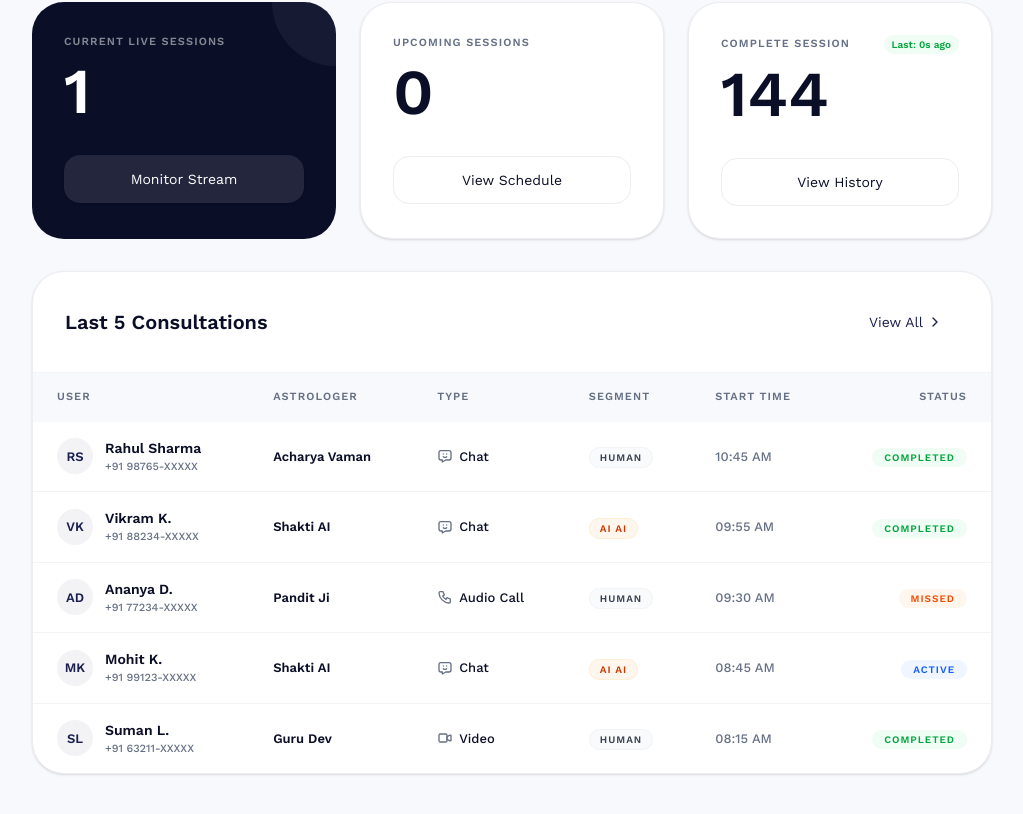
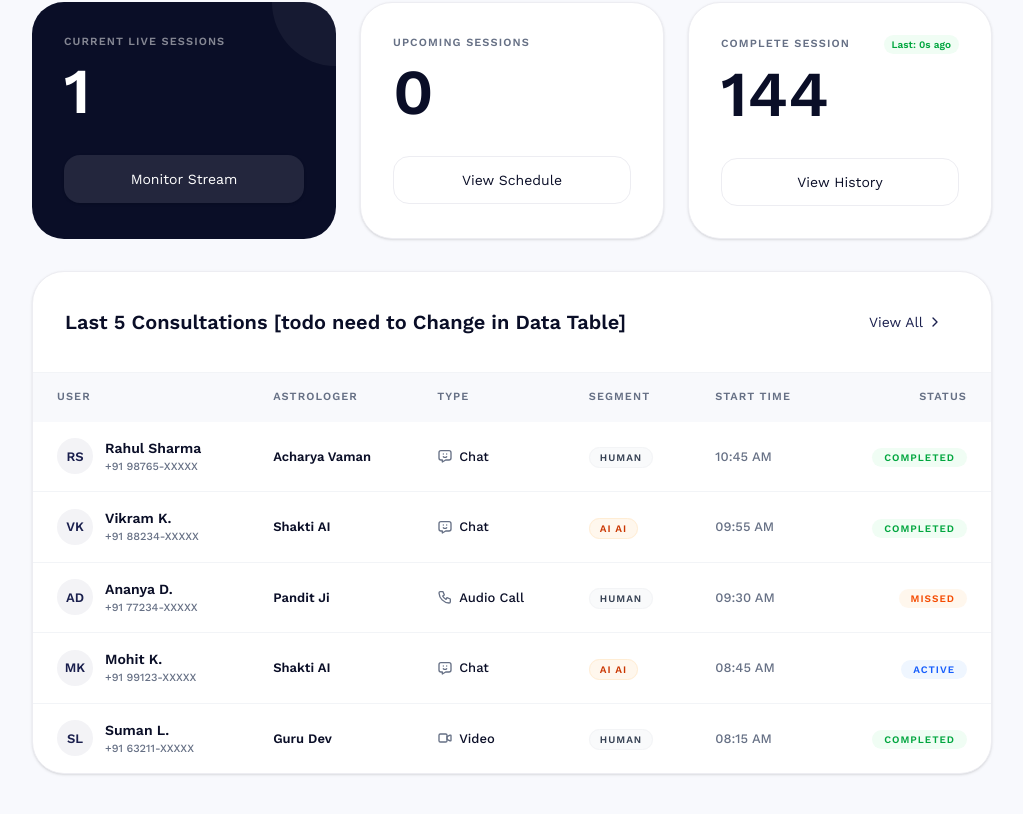
Before and after one commit to atulDev26/Edwid-astroapp-admin, a React (Vite) app: page /dashboard in a window 1280 px wide. Shown: the part 1385-2199 px from the top of the page, without its empty margins (256-1279 px from the left). Built offline with nearby package versions, Linux system fonts and the light colour scheme.

Commit message:
feat: add ConsultationsTable component to display recent user consultation data

```diff
--- a/src/View/Dashboard/Components/ConsultationsTable.tsx
+++ b/src/View/Dashboard/Components/ConsultationsTable.tsx
@@ -14,7 +14,7 @@ const CONSULTATIONS = [
 const ConsultationsTable: React.FC = () => (
     <div className="bg-white rounded-[32px] border border-[#EDEDF2] shadow-sm overflow-hidden">
         <div className="p-6 sm:p-8 border-b border-[#F2F4F7] flex items-center justify-between">
-            <h3 className="text-[18px] sm:text-[20px] font-black text-[#0A0E27]">Last 5 Consultations</h3>
+            <h3 className="text-[18px] sm:text-[20px] font-black text-[#0A0E27]">Last 5 Consultations [todo need to Change in Data Table]</h3>
             <Button variant="ghost" className="text-[#1A1F4D] font-black flex items-center gap-1 group text-sm">
                 View All <IconChevronRight size={16} className="group-hover:translate-x-1 transition-transform" />
             </Button>
```
